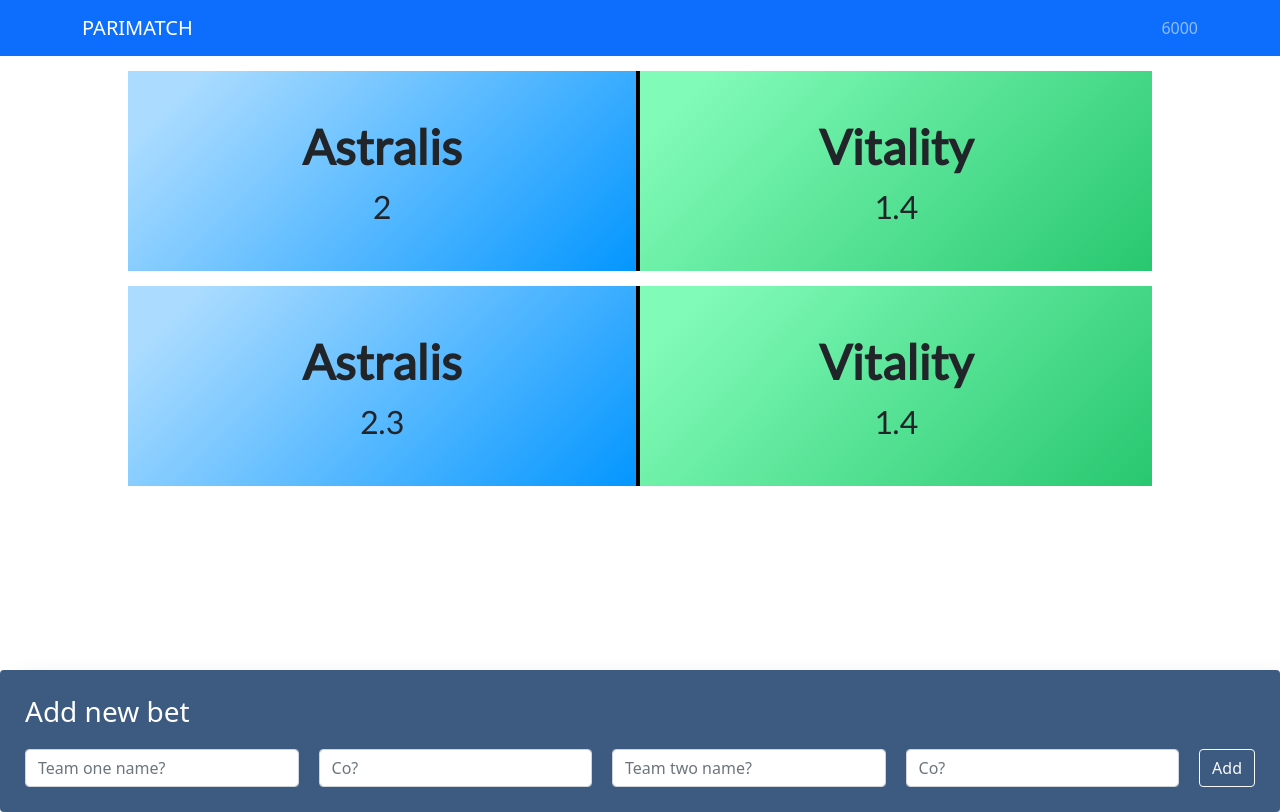
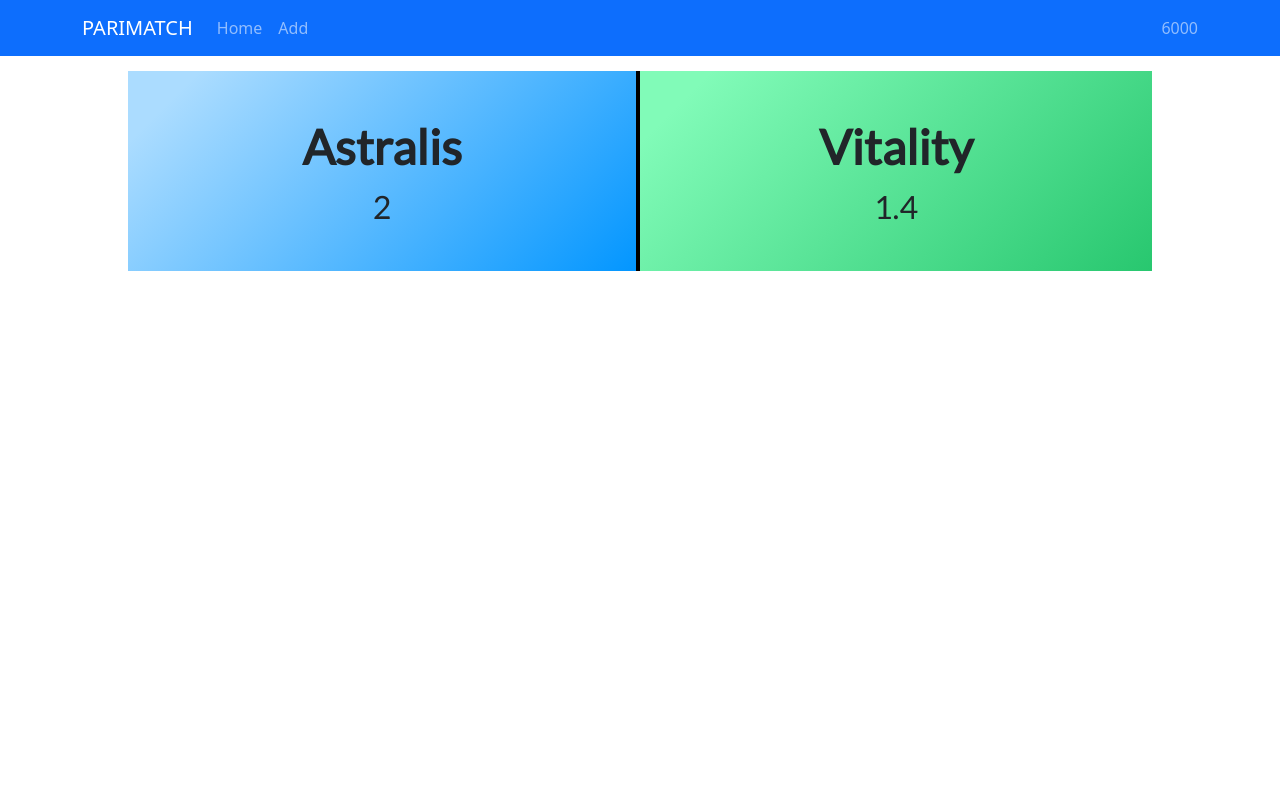
Before and after one commit to fallintovoid/react-course, a React (Create React App) app: page / in a window 1280 px wide. Built offline with nearby package versions, Linux system fonts and the light colour scheme.

Commit message:
add window added

```diff
--- a/src/components/add-form/add-form.jsx
+++ /dev/null
@@ -1,87 +0,0 @@
-import { Component } from "react"
-
-import './add-form.scss'
-
-class AddForm extends Component{
-    constructor(props){
-        super(props);
-        this.state = {
-            oneTeamValue: '',
-            twoTeamValue: '',
-            oneCo: '',
-            twoCo: '',
-        }
-    }
-
-    connectTeamOne = (e) => {
-        this.setState({
-            oneTeamValue: e.target.value
-        })
-    }
-
-    connectTeamTwo = (e) => {
-        this.setState({
-            twoTeamValue: e.target.value
-        })
-    }
-
-    connectOneCo = (e) => {
-        this.setState({
-            oneCo: e.target.value
-        })
-    }
-
-    connectTwoCo = (e) => {
-        this.setState({
-            twoCo: e.target.value
-        })
-    }
-
-    render() {
-        const {onAdd} = this.props;
-        const {oneTeamValue, twoTeamValue, oneCo, twoCo} = this.state
-        return (
-            <div className="app-add-form">
-                <h3>Add new bet</h3>
-                <form
-                    className="add-form d-flex"
-                    onSubmit={()=>onAdd(oneTeamValue, twoTeamValue, oneCo, twoCo)}>
-                    <input type="text"
-                        className="form-control new-post-label"
-                        placeholder="Team one name?"
-                        name='name'
-                        onChange={this.connectTeamOne}
-                        value={oneTeamValue}
-                        />
-                    <input type="number"
-                        className="form-control new-post-label"
-                        placeholder="Co?"
-                        name='salary'
-                        onChange={this.connectOneCo}
-                        value={oneCo}
-                        />
-                    <input type="text"
-                        className="form-control new-post-label"
-                        placeholder="Team two name?"
-                        name='name'
-                        onChange={this.connectTeamTwo}
-                        value={twoTeamValue}
-                        />
-                    <input type="number"
-                        className="form-control new-post-label"
-                        placeholder="Co?"
-                        name='salary'
-                        onChange={this.connectTwoCo}
-                        value={twoCo}
-                        />
-
-                    <button type="submit"
-                            className="btn btn-outline-light"
-                            >Add</button>
-                </form>
-            </div>
-        )
-    }
-}
-
-export default AddForm
--- a/src/components/add-form/add-form.scss
+++ /dev/null
@@ -1,16 +0,0 @@
-.app-add-form {
-    margin-top: 30px;
-    padding: 25px;
-    background-color: #3d5a80;
-    border-radius: 4px;
-    box-shadow: 15px 15px 30px rgba(0,0,0, .15);
-    color: #fff;
-    width: 100%;
-}
-.add-form {
-    margin-top: 20px;
-    input {
-        width: 350px;
-        margin-right: 20px;
-    }
-}
--- /dev/null
+++ b/src/components/add-window/add-window.jsx
@@ -0,0 +1,62 @@
+import { Component } from "react";
+
+import './add-window.scss'
+
+class AddWindow extends Component{
+
+    state = {
+        firstTeamName: null,
+        coFirstTeam: null,
+        secondTeamName: null,
+        coSecondTeam: null
+    }
+
+    connectInput = (e) => {
+        this.setState({
+            [e.target.name]: e.target.value
+        })
+    }
+
+    render() {
+        return(
+            <div className="container_add">
+                <div className="add_tab">
+                    <form>
+                        <input
+                            type="text"
+                            name="firstTeamName"
+                            className="input_teamone"
+                            placeholder="team one"
+                            onChange = {this.connectInput}>
+                        </input>
+                        <input
+                            type="text"
+                            name="secondTeamName"
+                            className="input_teamtwo"
+                            placeholder="team two"
+                            onChange = {this.connectInput}>
+                        </input>
+                        <input
+                            type="text"
+                            name="coFirstTeam"
+                            className="input_coone"
+                            placeholder="co one"
+                            onChange = {this.connectInput}>
+                        </input>
+                        <input
+                            type="text"
+                            name="coSecondTeam"
+                            className="input_cotwo"
+                            placeholder="co two"
+                            onChange = {this.connectInput}>
+                        </input>
+                        <div className="add_button" type="submit"><p>ADD</p></div>
+                    </form>
+
+                </div>
+            </div>
+        )
+    }
+}
+
+export default AddWindow;
--- /dev/null
+++ b/src/components/add-window/add-window.scss
@@ -0,0 +1,57 @@
+.container_add{
+    width: 100%;
+    height: 90vh;
+    display: flex;
+    justify-content: center;
+    .add_tab {
+        width: 80%;
+        height: 500px;
+        display: flex;
+        align-items: center;
+        justify-content: center;
+        input{
+            height: 50px;
+            width: 400px;
+            margin-top: 20px;
+        }
+        .add_button{
+            position: relative;
+            width: 100px;
+            height: 60px;
+            overflow: hidden;
+            display: flex;
+            justify-content: center;
+            align-items: center;
+            margin-top: 20px;
+            font-family: 'Lato', sans-serif;
+            font-weight: 600;
+            font-size: 30px;
+            border-radius: 30px;
+            z-index: 1000;
+            border: solid black 1px;
+            &::before {
+                content: '';
+                position: absolute;
+                transform: translateY(60px);
+                width: 100px;
+                height: 60px;
+                background-image: linear-gradient( 135deg, #81FBB8 10%, #28C76F 100%);
+                transition: 0.4s ease;
+                z-index: 8;
+                display: flex;
+                justify-content: center;
+                align-items: center;
+            }
+            p{
+                position: relative;
+                z-index: 1000;
+            }
+            &:hover{
+                cursor: pointer;
+            }
+            &:hover::before{
+                transform: translateY(0px);
+            }
+        }
+    }
+}
--- a/src/components/app/app.jsx
+++ b/src/components/app/app.jsx
@@ -3,7 +3,7 @@
 import Header from "../header/header";
 import BetList from "../bet-list/bet-list";
 import WinTab from "../win-tab/win-tab";
-import AddForm from "../add-form/add-form";
+import AddWindow from "../add-window/add-window";
 
 import 'bootstrap/dist/css/bootstrap.min.css';
 import './app.scss'
@@ -24,22 +24,11 @@
                         two: false
                     },
                     id: 0
-                },
-                {
-                    teamOne: 'Astralis',
-                    teamTwo: 'Vitality',
-                    coOne: 2.3,
-                    coTwo: 1.4,
-                    active: {
-                        one: false,
-                        two: false
-                    },
-                    id: 1
                 }
             ],
             userMoney: 6000,
             winActive: false,
-            betText: ''
+            addActive: false
         }
     }
 
@@ -98,13 +87,11 @@
             if (this.getRandomInt(3) === team){
                 this.setState(({userMoney})=> ({
                     userMoney: userMoney + betMoney * co,
-                    betText: `You won +${betMoney * co}`
                 }))
                 this.showWinTab('win')
             } else if (this.getRandomInt(3) !== team){
                 this.setState(({userMoney})=> ({
                     userMoney: userMoney - betMoney,
-                    betText: `You lose -${betMoney}`
                 }))
                 this.showWinTab('win')
             }
@@ -115,39 +102,41 @@
 
     }
 
-    addItem = (teamOne, teamTwo, coOne, coTwo) => {
-        const newObj = {
-            teamOne: teamOne,
-            teamTwo: teamTwo,
-            coOne: coOne,
-            coTwo: coTwo,
-            active: {
-                one: false,
-                two: false
-            },
-            id: this.maxid++
-        }
-        this.setState(({data}) => ({
-            data: [...data, newObj]
+    onChangeAdd = () => {
+        this.setState(({addActive})=> ({
+            addActive: !addActive
         }))
     }
 
+    onFalseAdd = () => {
+        this.setState({addActive: false})
+    }
+
+    onMakeObj = () => {
+
+    }
+
     render() {
-        const {data, userMoney, winActive, betText} = this.state
+        const {data, userMoney, winActive, addActive} = this.state
+
+        const winActiveRender =
+            addActive
+            ? <AddWindow/>
+            : <BetList
+                data = {data}
+                onOneActive = {this.oneActive}
+                onTwoActive = {this.twoActive}
+                findWinTeam = {this.findWinTeam}/>
+
         return (
             <div className="App">
                 <Header
-                    userMoney = {userMoney}/>
-                <BetList
-                    data = {data}
-                    onOneActive = {this.oneActive}
-                    onTwoActive = {this.twoActive}
-                    findWinTeam = {this.findWinTeam}/>
+                    userMoney = {userMoney}
+                    onChangeAdd = {this.onChangeAdd}
+                    onFalseAdd = {this.onFalseAdd}/>
+                {winActiveRender}
                 <WinTab
-                    winActive = {winActive}
-                    betText = {betText}/>
-                <AddForm
-                    onAdd = {this.addItem}/>
+                    winActive = {winActive}/>
             </div>
         )
     }
--- a/src/components/app/app.scss
+++ b/src/components/app/app.scss
@@ -7,4 +7,5 @@
     width: 100%;
     height: 100%;
     overflow: hidden;
+    justify-content: center;
 }
--- a/src/components/header/header.jsx
+++ b/src/components/header/header.jsx
@@ -1,17 +1,25 @@
 import { Component } from "react";
 
-import { Navbar, Container } from "react-bootstrap"
+import { Navbar, Container, Nav } from "react-bootstrap"
 
 import './header.scss';
 
 class Header extends Component{
     render (){
-        const {userMoney} = this.props;
+        const {userMoney, onChangeAdd, onFalseAdd} = this.props;
         return (
             <>
                 <Navbar bg="primary" variant="dark">
                     <Container>
                         <Navbar.Brand href="#home">PARIMATCH</Navbar.Brand>
+                        <Nav className="me-auto">
+                            <Nav.Link
+                                href="#"
+                                onClick = {onFalseAdd}>Home</Nav.Link>
+                            <Nav.Link
+                                href="#"
+                                onClick = {onChangeAdd}>Add</Nav.Link>
+                        </Nav>
                         <Navbar.Collapse className="justify-content-end">
                             <Navbar.Text>
                                 {userMoney}
```
